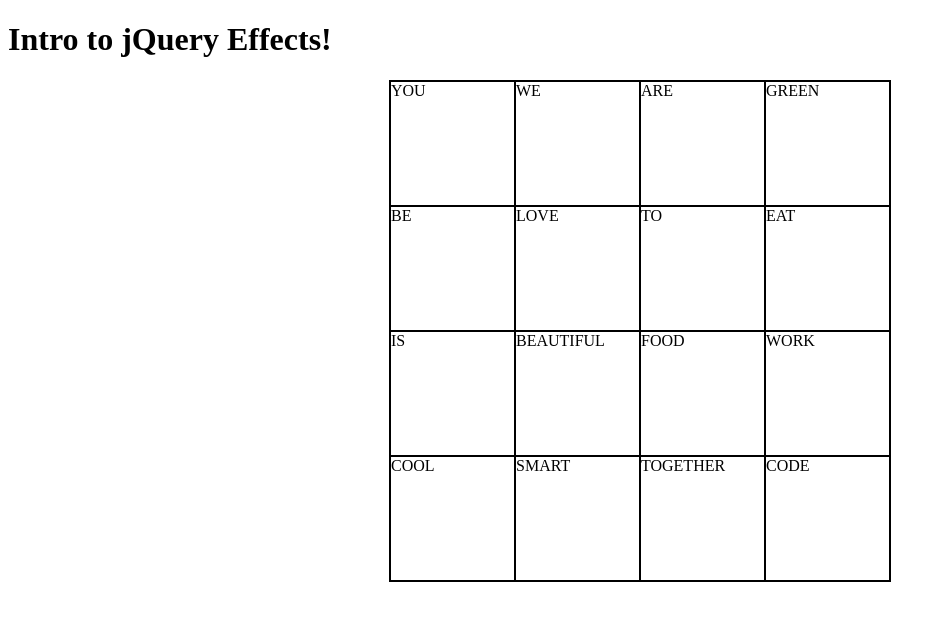
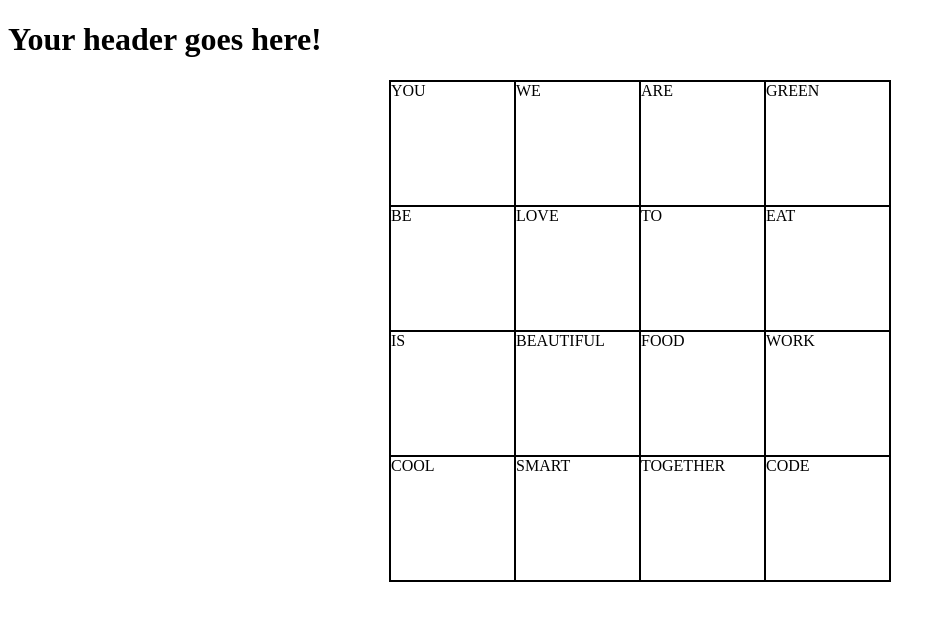
Before and after one commit to codebug-nc/NCWD-6C, a plain HTML site: page index.html in a window 1280 px wide. Shown: the whole page, without its empty margins (0-946 px from the left). Drawn offline with nearby package versions, Linux system fonts and the light colour scheme.

Commit message:
Update index.html

```diff
--- a/index.html
+++ b/index.html
@@ -7,7 +7,7 @@
   <title></title>
 </head>
 <body>
-  <h1 id="title">Intro to jQuery Effects!</h1>
+  <h1 id="title">Your header goes here!</h1>
   <div class='container'>
     <div id="you" class="word">YOU</div>
     <div id="we" class="word">WE</div>
```
